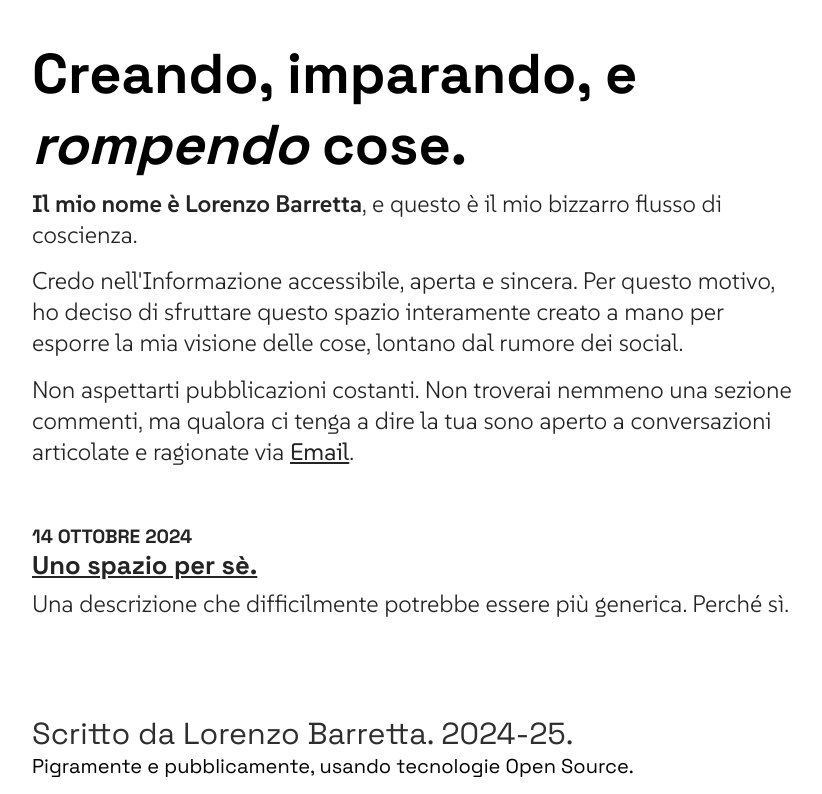
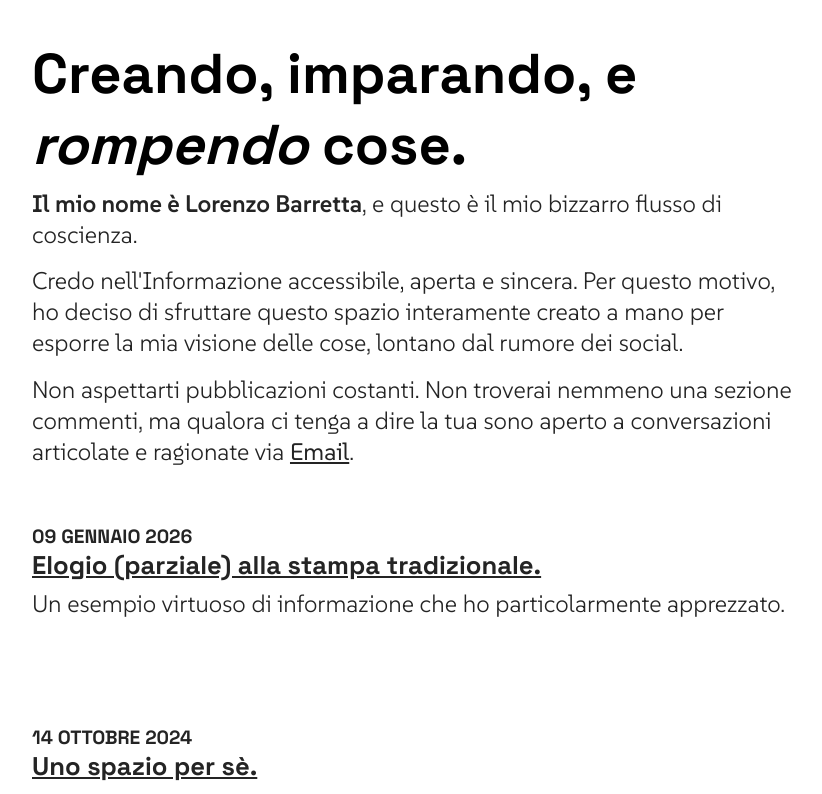
Before and after one commit to Bavuett/bavuett.com, a Next.js app: page / in a window 1280 px wide. Shown: the top 794 px of the page, without its empty margins (224-1046 px from the left). Built offline with nearby package versions, Linux system fonts and the light colour scheme.

Commit message:
🖊️ Publishing of article.

```diff
--- a/public/content/index.json
+++ b/public/content/index.json
@@ -9,5 +9,13 @@
       "Blog"
     ],
     "date": "14 Ottobre 2024"
+  },
+  {
+    "title": "Elogio (parziale) alla stampa tradizionale.",
+    "description": "Un esempio virtuoso di informazione che ho particolarmente apprezzato.",
+    "keywords": [
+
+    ],
+    "date": "09 Gennaio 2026"
   }
 ]
--- a/src/app/components/footer.tsx
+++ b/src/app/components/footer.tsx
@@ -5,7 +5,7 @@ export default function Footer() {
         <footer>
             <div className="copyright">
                 <h3>
-                    Scritto da Lorenzo Barretta. 2024-25.
+                    Scritto da Lorenzo Barretta. 2024-26.
                 </h3>
                 <h4>
                     Pigramente e pubblicamente, usando tecnologie Open Source.
--- a/src/app/components/posts.tsx
+++ b/src/app/components/posts.tsx
@@ -12,18 +12,22 @@ export default async function Posts() {
 
   const data = JSON.parse(file);
 
+  const posts = Array.isArray(data) ? data.slice().reverse() : data;
+
   return (
     <section className="posts">
       <div className="posts-list">
         {
-          data.map((post: any, index: number) => {
+          posts.map((post: any, index: number) => {
+            const post_id = Array.isArray(data) ? (data.length - index) : (index + 1);
+
             return (
               <div className="post" key={index + 1}>
                 <h4>
                   {post.date}
                 </h4>
                 <h3>
-                  <a href={`./${index + 1}`}>
+                  <a href={`./${post_id}`}>
                     {post.title}
                   </a>
                 </h3>
```
Also changed, not shown: public/content/2/article.md (added, +9 -0 lines), src/app/[postId]/post.scss (+13 -0 lines).
